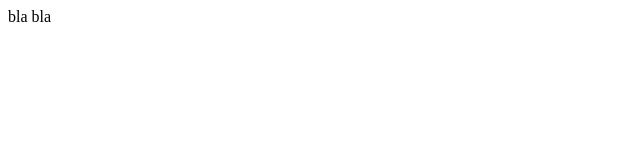
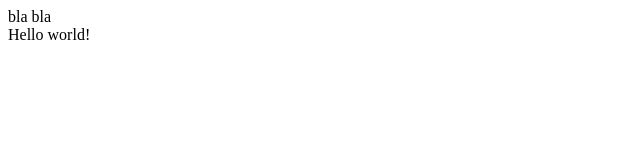
Before and after one commit to ZhEkA717/task-task, a plain HTML site: page index.html in a window 1280 px wide. Shown: the full height of the page, 0-640 px from the left. Drawn offline with Linux system fonts and the light colour scheme.

Commit message:
feat: add hello world

```diff
--- a/index.html
+++ b/index.html
@@ -7,5 +7,8 @@
 </head>
 <body>
     bla bla
+    <div>
+        Hello world!
+    </div>
 </body>
 </html>
```
